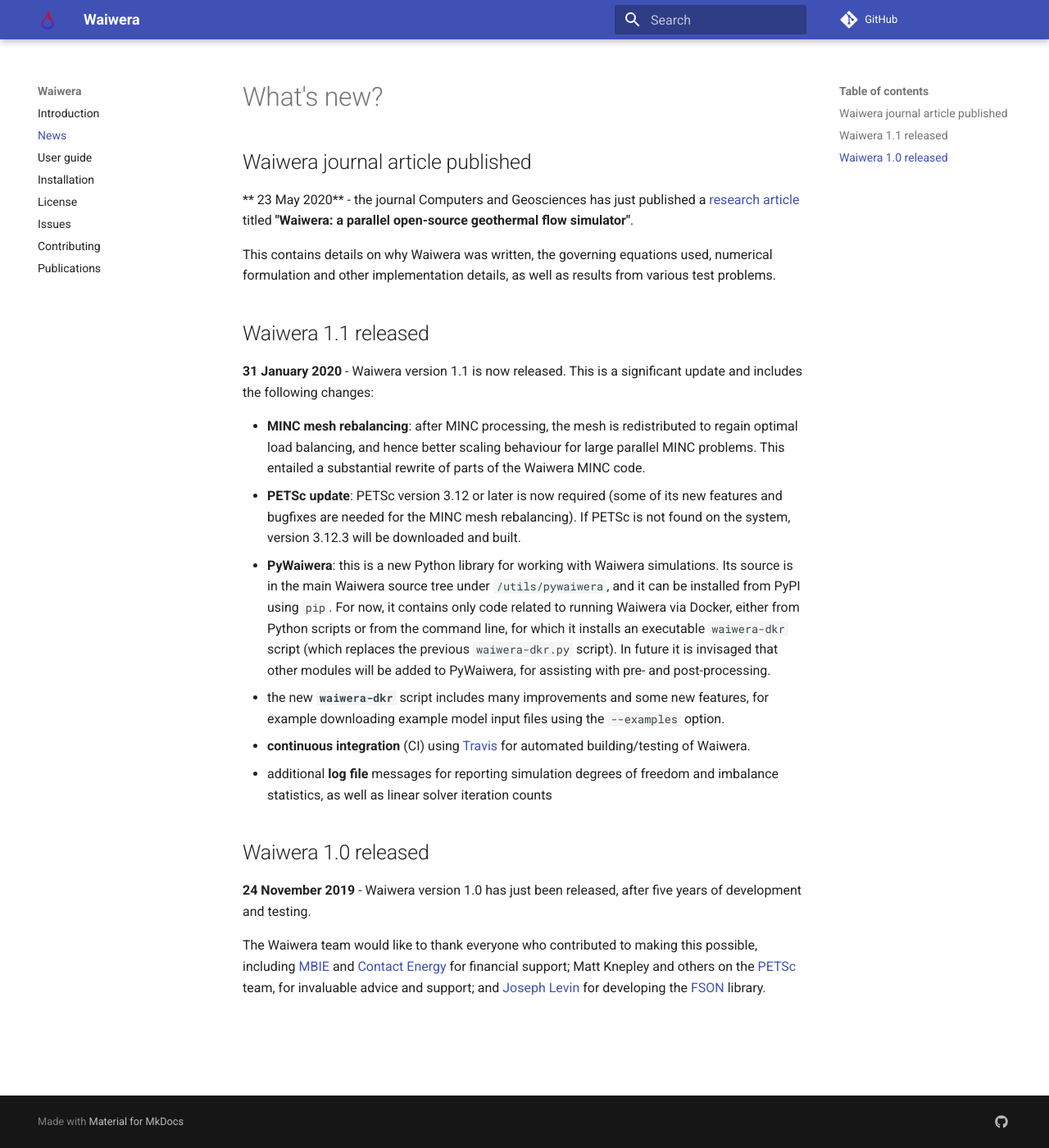
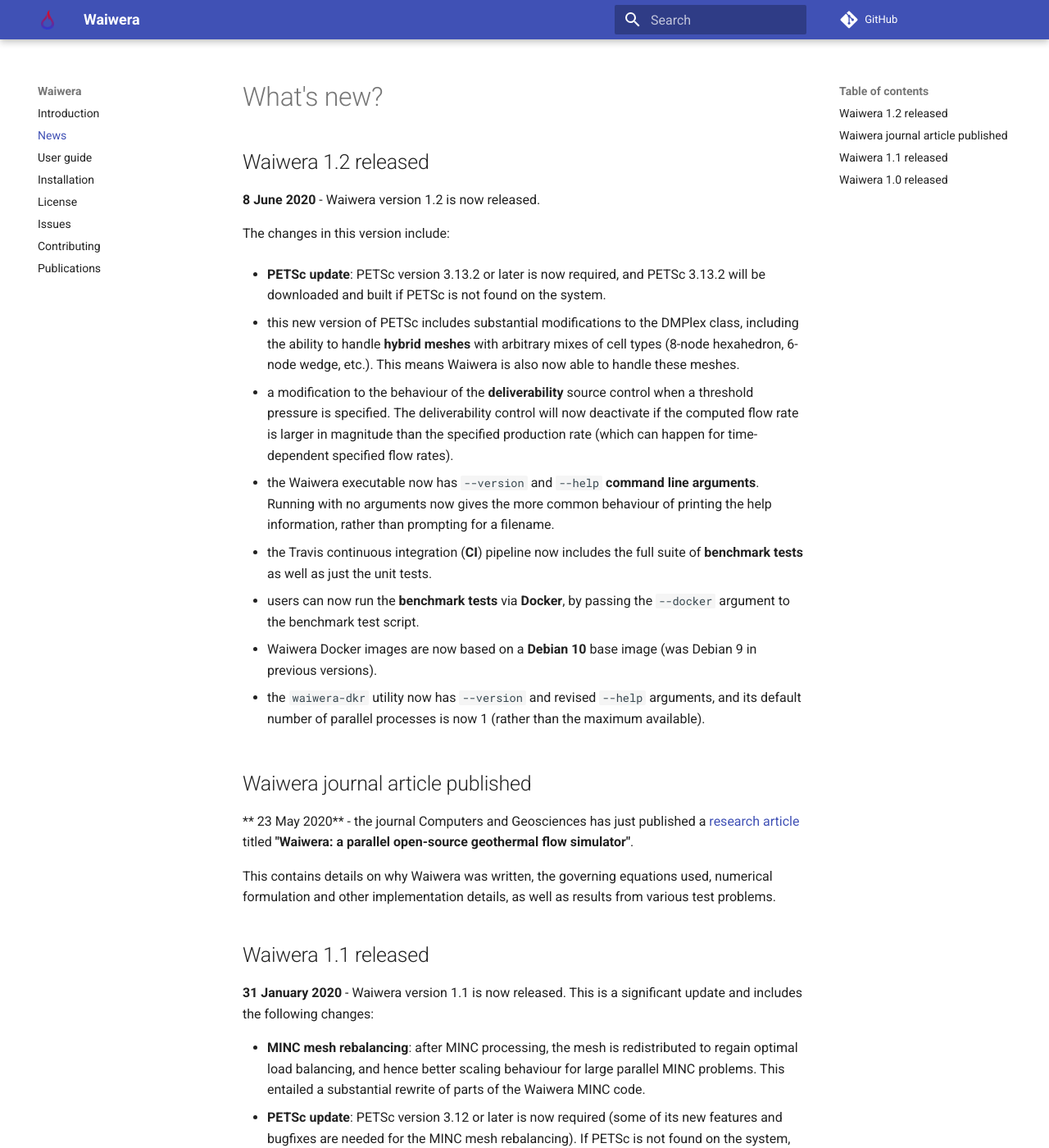
Before and after one commit to waiwera/waiwera-mkdocs, an MkDocs documentation site: the page built from docs/news.md, in a window 1280 px wide and 1400 px high. Shown: the whole window at 82% size. Built offline with MkDocs 1.6.1 and Material for MkDocs 9.7.7, drawn with Linux system fonts in a browser that asks for light colours; comment, search, counter and statistics services are not loaded.

Commit message:
Version 1.2.0 release

```diff
--- a/docs/news.md
+++ b/docs/news.md
@@ -1,4 +1,44 @@
 # What's new?
+
+## Waiwera 1.2 released
+
+**8 June 2020** - Waiwera version 1.2 is now released.
+
+The changes in this version include:
+
+- **PETSc update**: PETSc version 3.13.2 or later is now required, and
+    PETSc 3.13.2 will be downloaded and built if PETSc is not found on
+    the system.
+
+- this new version of PETSc includes substantial modifications to the
+    DMPlex class, including the ability to handle **hybrid meshes**
+    with arbitrary mixes of cell types (8-node hexahedron, 6-node
+    wedge, etc.). This means Waiwera is also now able to handle these
+    meshes.
+
+- a modification to the behaviour of the **deliverability** source
+  control when a threshold pressure is specified. The deliverability
+  control will now deactivate if the computed flow rate is larger in
+  magnitude than the specified production rate (which can happen for
+  time-dependent specified flow rates).
+
+- the Waiwera executable now has `--version` and `--help` **command
+  line arguments**. Running with no arguments now gives the more
+  common behaviour of printing the help information, rather than
+  prompting for a filename.
+
+- the Travis continuous integration (**CI**) pipeline now includes the
+  full suite of **benchmark tests** as well as just the unit tests.
+
+- users can now run the **benchmark tests** via **Docker**, by passing
+  the `--docker` argument to the benchmark test script.
+
+- Waiwera Docker images are now based on a **Debian 10** base image
+  (was Debian 9 in previous versions).
+
+- the `waiwera-dkr` utility now has `--version` and revised `--help`
+  arguments, and its default number of parallel processes is now 1
+  (rather than the maximum available).
 
 ## Waiwera journal article published
 
```
